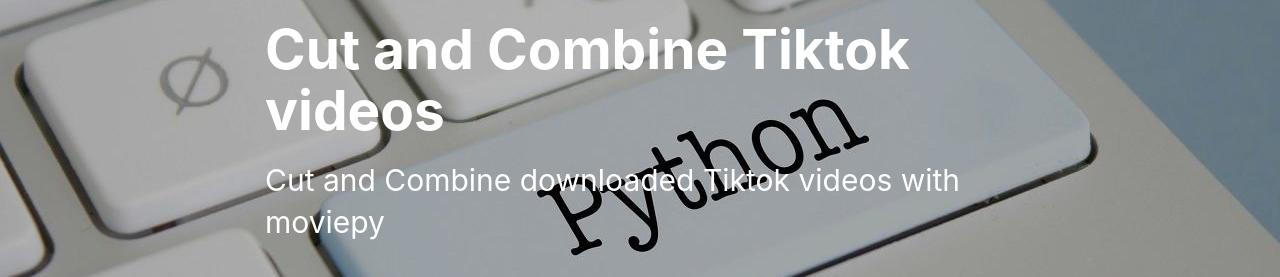
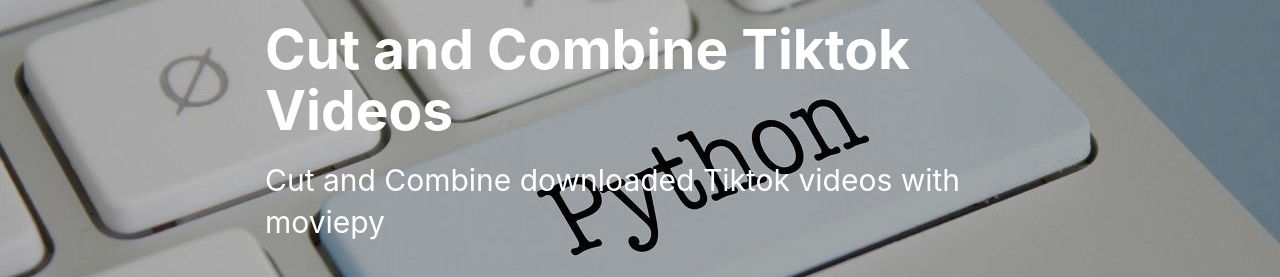
Before and after one commit to bearfly1990/bearfly.github.io, a Jekyll site: the page built from _posts/2021/02/2020-02-09-CutCombineTiktok.md, in a window 1280 px wide and 900 px high. Shown: the part 180-457 px from the top of the window. Built offline with Jekyll 4.4.1, drawn with Linux system fonts in a browser that asks for light colours; nearby versions of some CDN libraries; comment, search, counter and statistics services are not loaded.

Commit message:
update moviepy

```diff
--- a/_posts/2021/02/2020-02-09-CutCombineTiktok.md
+++ b/_posts/2021/02/2020-02-09-CutCombineTiktok.md
@@ -1,6 +1,6 @@
 ---
 layout: post
-title: Cut and Combine Tiktok videos
+title: Cut and Combine Tiktok Videos
 subtitle: Cut and Combine downloaded Tiktok videos with moviepy
 date: 2021-02-09
 author: BF
```
Also changed, not shown: other parts of _posts/2021/02/2020-02-09-CutCombineTiktok.md (+5 -0 lines), img/bf_wechat_video.jpg (added).
